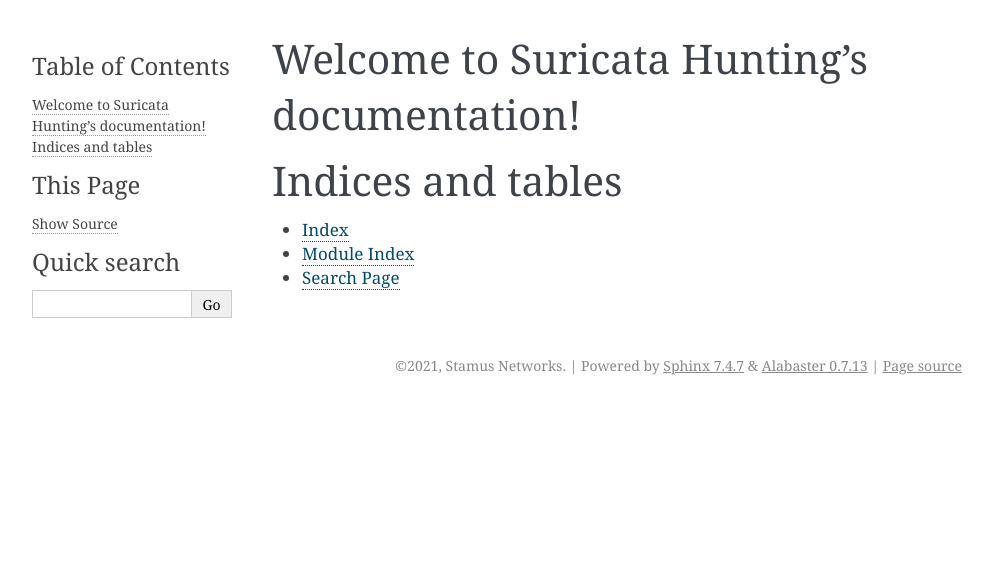
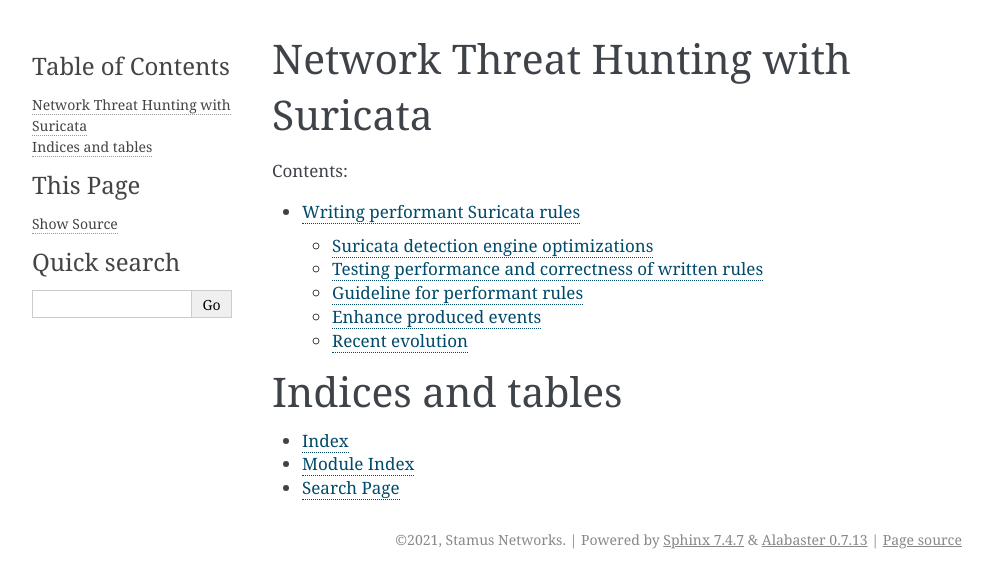
Before and after one commit to StamusNetworks/suricata-4-analysts, a Sphinx documentation site: the page built from source/index.rst, in a window 1280 px wide. Shown: the top 588 px of the page, without its empty margins (148-1141 px from the left). Built offline with Sphinx 7.4.7, drawn with Linux system fonts in a browser that asks for light colours; some of the changed lines change nothing that is shown.

Commit message:
update write performant rules

```diff
--- a/source/conf.py
+++ b/source/conf.py
@@ -17,7 +17,7 @@
 
 # -- Project information -----------------------------------------------------
 
-project = 'Suricata Hunting'
+project = 'Network Threat Hunting with Suricata'
 copyright = '2021, Stamus Networks'
 author = 'E. Leblond, P. Manev'
 
--- a/source/index.rst
+++ b/source/index.rst
@@ -3,14 +3,14 @@
    You can adapt this file completely to your liking, but it should at least
    contain the root `toctree` directive.
 
-Welcome to Suricata Hunting's documentation!
-============================================
+Network Threat Hunting with Suricata
+====================================
 
 .. toctree::
    :maxdepth: 2
    :caption: Contents:
 
-
+   write-performant-rules
 
 Indices and tables
 ==================
--- /dev/null
+++ b/source/write-performant-rules.rst
@@ -0,0 +1,209 @@
+=================================
+Writing performant Suricata rules
+=================================
+
+Suricata detection engine optimizations
+=======================================
+
+The detection engine optimization challenge
+-------------------------------------------
+
+Suricata is able to run at speed like 40Gbps with full ETPro ruleset loaded.
+This means around 60000 signatures loaded and inspecting as a best case scenario
+3,333,333 packets per second.
+
+This means there is a budget of .000000000005 second per rule. And, in this
+.005 ns per rule, Suricata must do protocol analysis, content matching and runs regular expression.
+
+With a 3GHz CPU, we have a CPU cycle of 3 ns. So a brute force approach of the detection engine
+is 3 orders of magnitude too small even if a test was taking one single cycle.
+
+Thus some serious optimizations are mandatory. Scaling via multithreading to use all core on the system
+is a key point here and Suricata does it very well. But on a one hundred core system, it will only lead to a
+100 factor improvement and we thus still one order of magnitude below the really bare minimum we need.
+
+Load balancing work on CPU is a key point but we still not can address the
+60000 rules. We need less. But doing less will lower the threat coverage
+so we need to get beyond that.
+
+
+Grouping signatures
+-------------------
+
+This initial approach is quite simple: why should we evaluate a rule on an UDP flow if we are currently
+inspecting a TCP packet. By doing a protocol split we can in a perfect case divide by two the number of signature
+to evaluate.
+
+And as we are here, we can also group signatures by protocol port and build a tree where we group
+by network parameters and get groups of signatures in the leafs.
+
+This is an interesting first step, but I'm sure some reader are already complaining
+about the fact everything in their network is HTTP or TLS. And thus they have only 2 used groups.
+
+Something else is needed.
+
+
+Multi pattern matching
+----------------------
+
+As we can not differentiate on the IP parameters, we need to go higher in the protocol stack to
+do the same thing. But, well, an alert can match on HTTP user agent or can match on file data
+transfered over SMB. And given the complexity of the fields we are matching on we can not do a
+implementation of the tree. But let's take one step back. In all this cases, we are doing
+pattern matching on one buffer (HTTP user agent, file data, ...) and we would have a wonderful
+performance gain if we could have an automatic tree built up for the patterns we are looking for
+on this buffer.
+
+This type of algorithm is name multi pattern matching and the most famous implementation
+is called `Aho–Corasick algorithm <https://en.wikipedia.org/wiki/Aho%E2%80%93Corasick_algorithm>`_.
+
+This method allows a really effective split of signatures.
+
+First
+
+
+Testing performance and correctness of written rules
+====================================================
+
+Engine analysis
+---------------
+
+Get a view  on how bad your rules
+
+Rules profiling
+---------------
+
+Get show examples of profiling output
+
+Guideline for performant rules
+==============================
+
+Trigger multi pattern matching
+------------------------------
+
+Pre filter all the things
+-------------------------
+
+Real life example
+-----------------
+
+When sunburst was made public a set of signatures was created soon after to detect some of the offensive tools used by Fireeye. Among them we had this snort like signature:
+
+alert tcp any $HTTP_PORTS -> any any (msg:"Backdoor.HTTP.BEACON.[CSBundle MSOffice Server]"; content:"HTTP/1."; depth:7; content:"{\"meta\":{},\"status\":\"OK\",\"saved\":\"1\",\"starttime\":17656184060,\"id\":\"\",\"vims\":{\"dtc\":\""; sid:25887; rev:1;)
+
+This signature has some serious problems when run inside Suricata. The engine analysis gives the following result: ::
+
+    Rule matches on packets.
+    Rule matches on reassembled stream.
+    Rule contains 2 content options, 0 http content options, 0 pcre options, and 0 pcre options with http modifiers.
+    Fast Pattern "{\x22meta\x22:{},\x22status\x22:\x22OK\x22,\x22saved\x22:\x221\x22,\x22starttime\x22:17656184060,\x22id\x22:\x22\x22,\x22vims\x22:{\x22dtc\x22:\x22" on "payload and reassembled stream" buffer.
+    Warning: TCP rule without a flow or flags option.
+             -Consider adding flow or flags to improve performance of this rule.
+    Warning: Rule has depth/offset with raw content keywords.  Please note the offset/depth will be checked against both packet payloads and stream.  If you meant to have the offset/depth checked against just the payload, you can update the signature as "alert tcp-pkt..."
+    Warning: Rule is inspecting both the request and the response.
+
+First warning is about the lack of option, signature is not checking the direction (to client in our case) or ensuring the flow is established. Second warning is more interesting because it warns us that Suricata will inspect twice the content, one time for every TCP packet and one time for each TCP stream. And finally the third warning is mentioning that the signature could inspect request and response (if ever HTTP_PORTS variable is broad).
+
+But the presence itself of HTTP_PORTS is a problem. If ever the attacker changes the port of the web server, to something not covered by the variable, we will miss the detection. A typical Suricata signature will fix that by making use of the port independent protocol detection. This can simply be done by doing: ::
+
+  alert http any any -> any any
+
+And as we are looking at the stream to the client, we can add ‘flow:established,to_client’ to the rule
+
+If we run the modified rules through the detection engine, we see ::
+
+    Warning: Rule app layer protocol is http, but content options do not have http_* modifiers.
+             -Consider adding http content modifiers.
+
+Yes, we are still doing TCP stream matching on a signature on the HTTP protocols instead of matching inside the fields of the HTTP protocol.
+
+Let’s look at the first content match: ::
+
+  content:"HTTP/1."; depth:7;
+
+We are matching on the beginning of the server answer because HTTP_PORTS was on the left in the initial signature. So what we have is a check that the answer starts by “HTTP/1.” string. A potential solution is to use keyword http.response_line: ::
+
+  http.response_line; content:"HTTP/1."; depth:7;
+
+The second match is the following: ::
+
+  content:"{\"meta\":{},\"status\":\"OK\",\"saved\":\"1\",\"starttime\":17656184060,\"id\":\"\",\"vims\":{\"dtc\":\"";
+
+We don’t have access to the packet but it looks like a good guess to assume that the data was in the response body from the server. So we can do: ::
+
+  http.response_body; content:"{\"meta\":{},\"status\":\"OK\",\"saved\":\"1\",\"starttime\":17656184060,\"id\":\"\",\"vims\":{\"dtc\":\"";
+
+So we end up with the following rules that has no warning ::
+
+  alert http any any -> any any (msg:"Backdoor.HTTP.BEACON.[CSBundle MSOffice Server]"; \
+        http.response_line; content:"HTTP/1."; depth:7; \
+        http.response_body; content:"{\"meta\":{},\"status\":\"OK\",\"saved\":\"1\",\"starttime\":17656184060,\"id\":\"\",\"vims\":{\"dtc\":\""; \
+        flow:established,to_client; sid:25887; rev:1; )
+
+Facing the urgency, the initial signature was published by Proofpoint in the emerging threat ruleset but it was fully rewritten the next day by Proofpoint team to: ::
+
+  alert http $EXTERNAL_NET any -> $HOME_NET any (msg:"ET CURRENT_EVENTS [Fireeye] Backdoor.HTTP.BEACON.[CSBundle MSOffice Server]"; \
+        flow:from_server,established; \
+        http.response_line; content:"HTTP/1."; depth:7; \
+        file.data; content:"|7b 22|meta|22 3a 7b 7d 2c 22|status|22 3a 22|OK|22 2c 22|saved|22 3a 22|1|22 2c 22|starttime|22 3a|17656184060|2c 22|id|22 3a 22 22 2c 22|vims|22 3a 7b 22|dtc|22 3a 22|"; fast_pattern; \
+        reference:url,github.com/fireeye/red_team_tool_countermeasures; \
+        classtype:trojan-activity; sid:2031279; rev:3; \
+        metadata:affected_product Windows_XP_Vista_7_8_10_Server_32_64_Bit, attack_target Client_Endpoint, created_at 2020_12_08, deployment Perimeter, signature_severity Major, updated_at 2020_12_12;)
+
+As expected, we have no warning when doing the engine analysis: ::
+
+    Rule matches on http server body buffer.
+    Rule matches on http response line buffer.
+    App layer protocol is http.
+    Rule contains 0 content options, 2 http content options, 0 pcre options, and 0 pcre options with http modifiers.
+    Fast Pattern "{\x22meta\x22:{},\x22status\x22:\x22OK\x22,\x22saved\x22:\x221\x22,\x22starttime\x22:17656184060,\x22id\x22:\x22\x22,\x22vims\x22:{\x22dtc\x22:\x22" on "http response body, smb files or smtp attachments data (file_data)" buffer.
+    No warnings for this rule.
+
+The signature has some differences with our attempt. It uses file.data to match in the http.response_body but it is quite the same thing. It also forces the fast_patter on this part of the content which should not be necessary but is always safe to do.
+
+And the rest is metadata and information. We first have the reference: ::
+
+ reference:url,github.com/fireeye/red_team_tool_countermeasures;
+
+Then come the classification ::
+
+ classtype:trojan-activity;
+
+And then we have the metadata: ::
+
+  metadata:affected_product Windows_XP_Vista_7_8_10_Server_32_64_Bit, attack_target Client_Endpoint,\
+        created_at 2020_12_08, deployment Perimeter, signature_severity Major, updated_at 2020_12_12;
+
+These metadata are important because we will find them in the alert event:
+
+.. image:: img/alert-metadata.png
+
+And this allows on one side efficient and flexible classifications of the alert events that can be used in queries and interface. For example, it can be used to present the variety of alerts seen in a system:
+
+
+
+Or for the created and updated date, a nice way to see which recent signatures did fire on the probes:
+
+
+Enhance produced events
+=======================
+
+Metadata for classification
+---------------------------
+
+As the keys and value in metadata have no constraints (but on formatting), you can define your own semantic and organization if you work on your set of rules.
+Extract information
+
+
+Recent evolution
+================
+
+Sticky buffers
+--------------
+
+The switch from content modifier to sticky buffers
+
+Datasets
+--------
+
+IOC baby
```
Also changed, not shown: source/img/alert-metadata.png (added), 1 other file.
